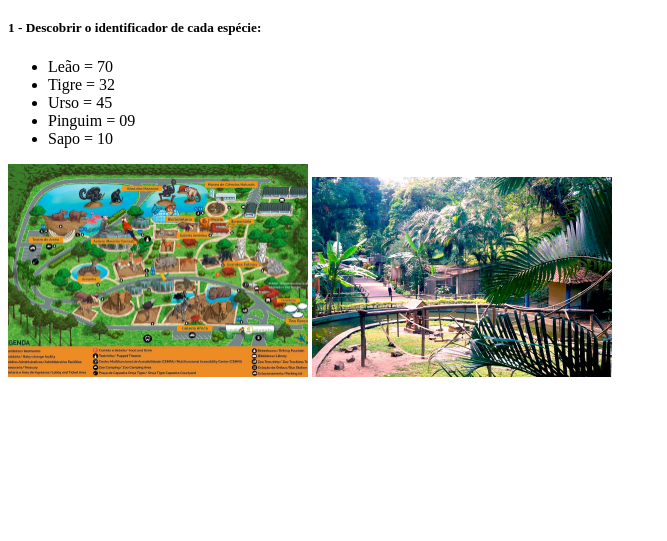
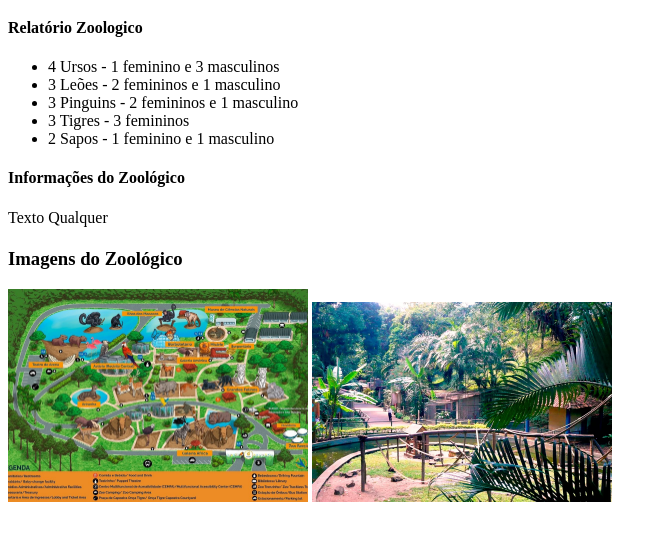
Before and after one commit to tom-franco/site-zoologico, a plain HTML site: page index.html in a window 1280 px wide. Shown: the part 61-602 px from the top of the page, without its empty margins (0-667 px from the left). Drawn offline with Linux system fonts and the light colour scheme.

Commit message:
adicionando mais informações

```diff
--- a/index.html
+++ b/index.html
@@ -8,17 +8,26 @@
 </head>
 <body>
 
+
     <h1>Animals Zoo</h1>
 
-    <h5> 1 - Descobrir o identificador de cada espécie:</h5>
+    <h4>Relatório Zoologico</h4>
 
     <ul>
-        <li>Leão = 70</li>
-        <li>Tigre = 32</li>
-        <li>Urso = 45</li>
-        <li>Pinguim = 09</li>
-        <li>Sapo = 10</li>
+        <li>4 Ursos - 1 feminino e 3 masculinos</li>
+        <li>3 Leões - 2 femininos e 1 masculino</li>
+        <li>3 Pinguins - 2 femininos e 1 masculino</li>
+        <li>3 Tigres - 3 femininos</li>
+        <li>2 Sapos - 1 feminino e 1 masculino</li>
     </ul>
+
+<h4>Informações do Zoológico</h4>
+
+Texto Qualquer
+
+<h4></h4>
+
+<h3>Imagens do Zoológico</h3>
 
 <img src="mapa-zoo.jpeg" width="300px">
 <img src="zoologico.jpg" width="300px">
```
